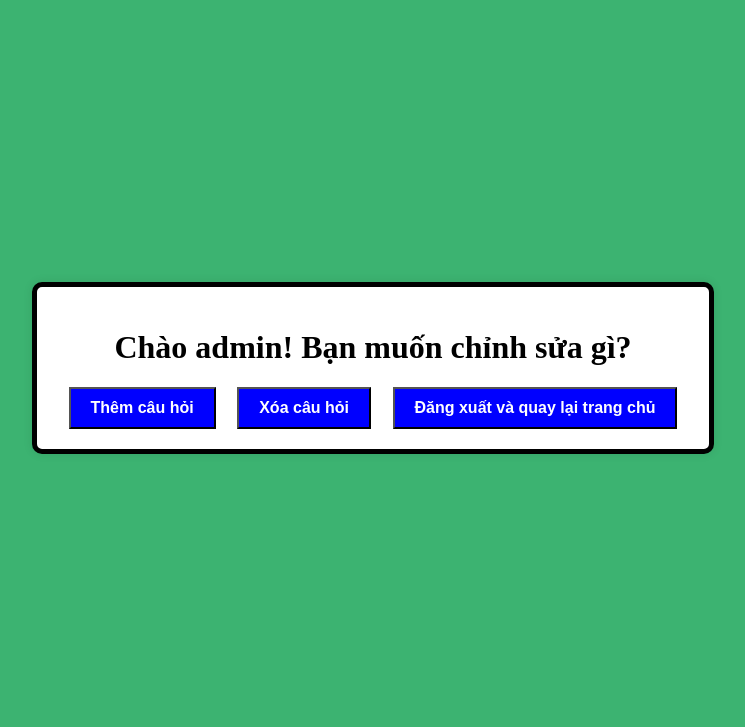
After one commit to cakienx4/Quiz-Web, a Flask app: page /admin_dashboard in a window 1280 px wide. The commit adds this page. Shown: the top 727 px of the page, without its empty margins (267-1012 px from the left). Run offline with Flask 3, Linux system fonts and the light colour scheme.

Commit message:
Thêm các file html cần thiết và code python

```diff
--- a/main.py
+++ b/main.py
@@ -1,4 +1,4 @@
-from flask import Flask, redirect, request, abort, render_template
+from flask import Flask, redirect, request, render_template, url_for
 
 app = Flask(__name__)
 
@@ -6,5 +6,37 @@ app = Flask(__name__)
 def home():
     return render_template('home.html')
 
+@app.route('/answer_question', methods=['GET', 'POST'])
+def answer_question():
+    if request.method == 'POST':
+        # Xử lý câu trả lời ở đây
+        pass
+    return render_template('answer_question.html')
+
+@app.route('/check_admin', methods=['POST'])
+def check_admin():
+    password = request.form.get('ma-admin')
+    if password == 'admin123':
+        return redirect(url_for('admin_dashboard'))
+    else:
+        return "Mật khẩu sai!", 403
+@app.route('/admin_dashboard')
+def admin_dashboard():
+    return render_template('admin_dashboard.html')
+
+@app.route('/add_question', methods=['GET','POST'])
+def add_question():
+    if request.method == 'POST':
+        # Xử lý thêm câu hỏi ở đây
+        pass
+    return render_template('add_question.html')
+
+@app.route('/delete_question', methods=['GET','POST'])
+def delete_question():
+    if request.method == 'POST':
+        # Xử lý xóa câu hỏi ở đây
+        pass
+    return render_template('delete_question.html')
+
 if __name__ == '__main__':
     app.run(debug=True)
--- /dev/null
+++ b/static/main.css
@@ -0,0 +1,37 @@
+body {
+    display: flex;
+    justify-content: center;
+    align-items: center;
+    height: 90vh;
+    background-color: #3CB371;
+}
+.home-container {
+    text-align: center;
+    padding: 20px;
+    border: black 5px solid;
+    border-radius: 10px;
+    box-shadow: 0 0 10px rgba(0, 0, 0, 0.1);
+    width: 50%;
+    background-color: white;
+}
+button {
+    padding: 10px 20px;
+    font-size: 16px;
+    cursor: pointer; /* Thêm con trỏ pointer khi hover vào nút */
+    background-color: blue;
+    color: white;
+}
+button:hover {
+    background-color: darkblue;
+}
+.kiem-tra-admin button{
+    background-color: red;
+}
+.kiem-tra-admin button:hover {
+    background-color: darkred;
+}
+
+a {
+    text-decoration: none;
+    font-size: large;
+}
--- /dev/null
+++ b/templates/admin_dashboard.html
@@ -0,0 +1,25 @@
+<!DOCTYPE html>
+<html lang="en">
+<head>
+    <meta charset="UTF-8">
+    <meta name="viewport" content="width=device-width, initial-scale=1.0">
+    <title>Document</title>
+    <link rel="stylesheet" href="../static/main.css">
+</head>
+<body>
+    <div class="home-container">
+        <h1>Chào admin! Bạn muốn chỉnh sửa gì?</h1>
+        <div style="display: flex; justify-content: space-evenly; gap: 10px;">
+            <form action="/add_question">
+                <button type="submit"><b>Thêm câu hỏi</b></button>
+            </form>
+            <form action="/delete_question">
+                <button type="submit"><b>Xóa câu hỏi</b></button>
+            </form>
+            <form action="/">
+                <button type="submit"><b>Đăng xuất và quay lại trang chủ</b></button>
+            </form>
+        </div>
+    </div>
+</body>
+</html>
```
Also changed, not shown: templates/add_question.html (added, +11 -0 lines), templates/answer_question.html (added, +12 -0 lines), templates/delete_question.html (added, +11 -0 lines), templates/home.html (+17 -0 lines), README.md.
